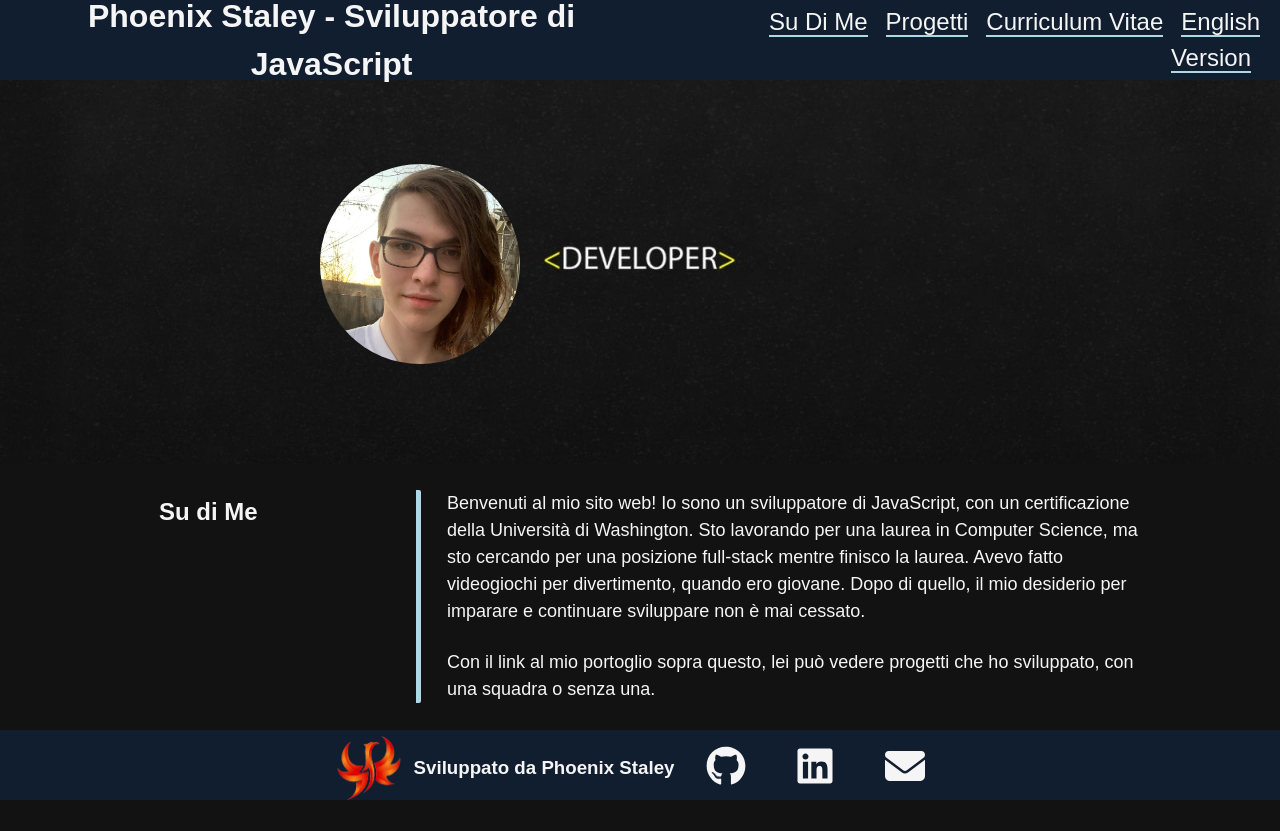
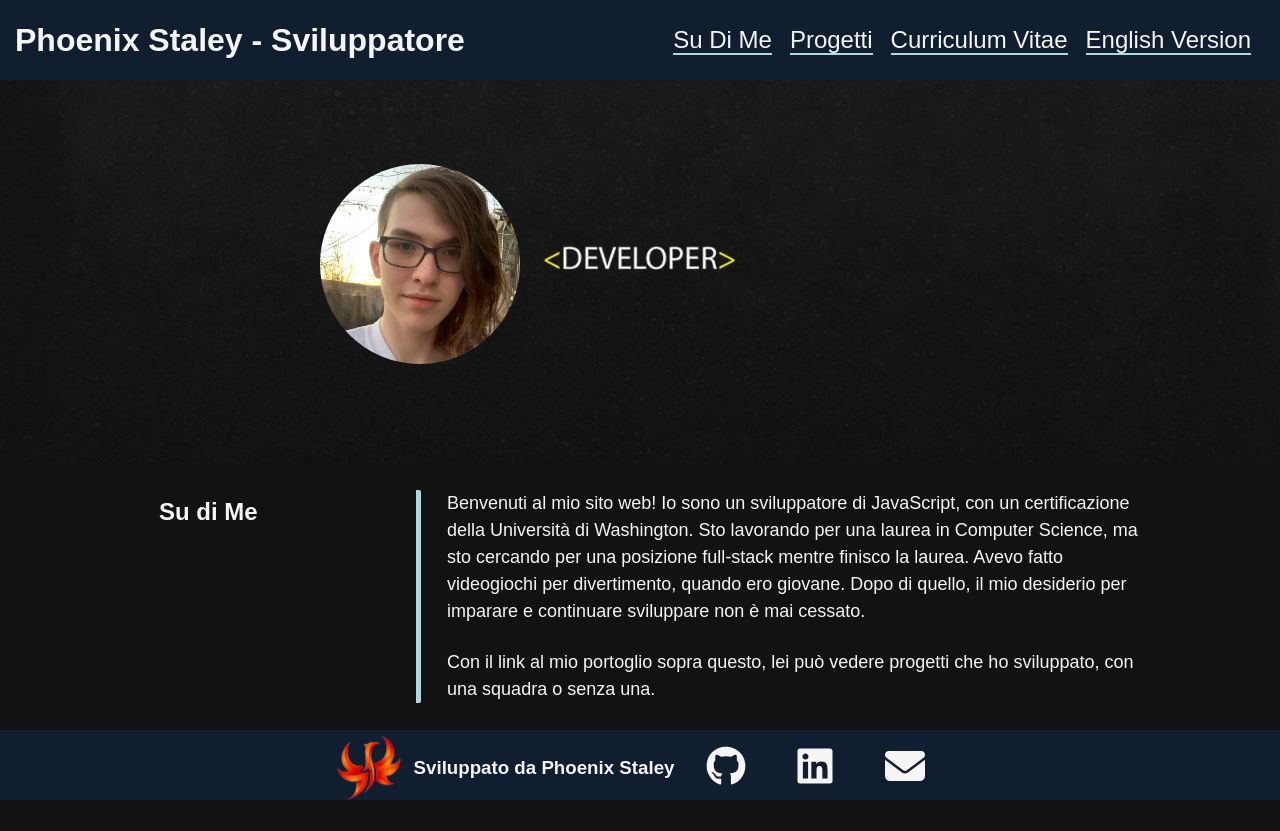
Before and after one commit to Phoenix-Staley/ilMioPortfolioReact, a React (Create React App) app: page / in a window 1280 px wide. Built offline with nearby package versions, Linux system fonts and the light colour scheme; the HTML template or start-up script is replaced by a standard one.

Commit message:
Abbreviare il titolo

```diff
--- a/src/components/NavTabs.js
+++ b/src/components/NavTabs.js
@@ -20,7 +20,7 @@ const styles = {
 function NavTabs({ currentPage, handlePageChange }) {
   return (
     <header id="navbar" style={styles.staticHeader}>
-        <h2 className="header main-header">Phoenix Staley - Sviluppatore di JavaScript</h2>
+        <h2 className="header main-header">Phoenix Staley - Sviluppatore</h2>
         <h2 className="header short-header">Phoenix Staley</h2>
         <nav className="text-right navigation">
             <ul className="nav nav-tabs">
```
